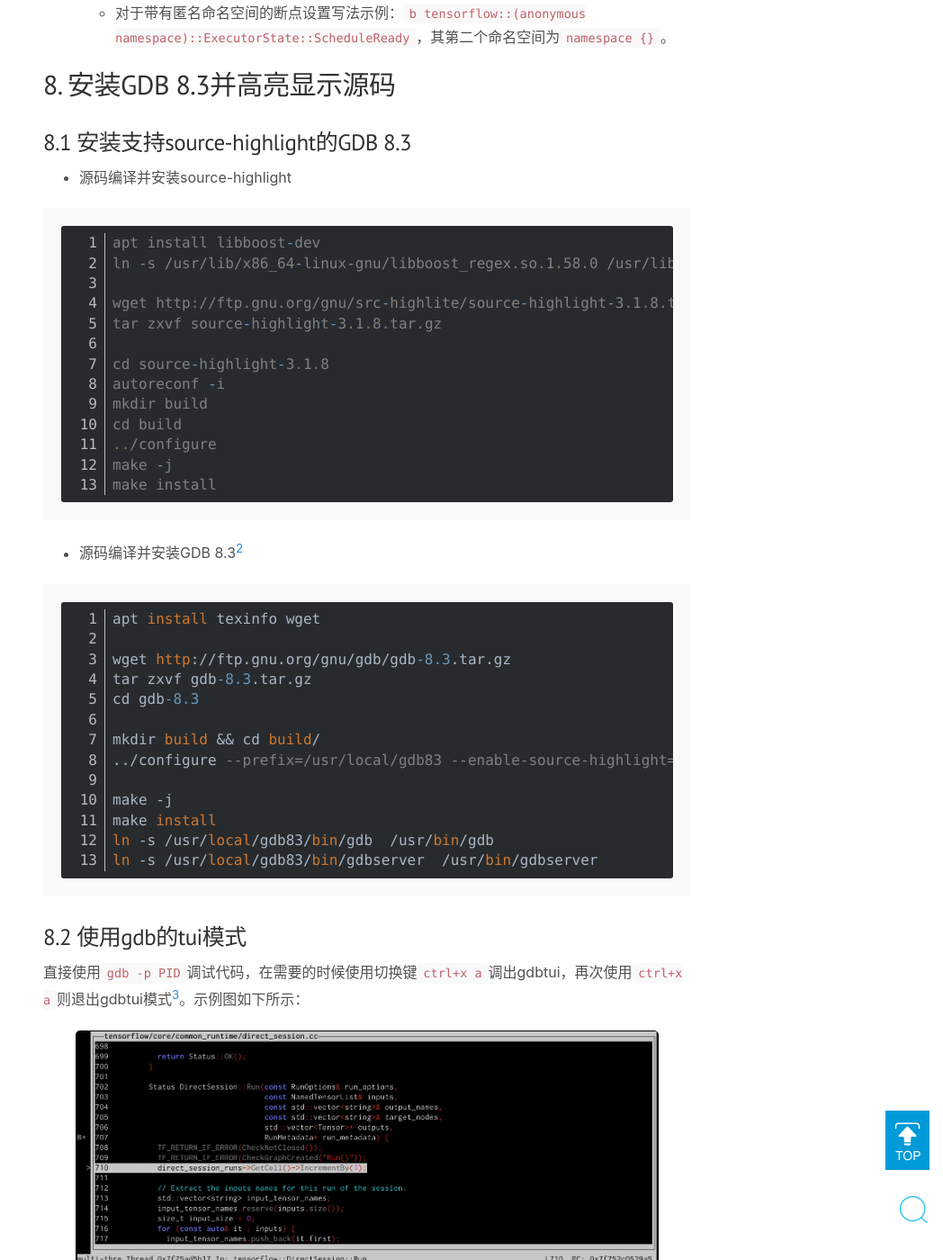
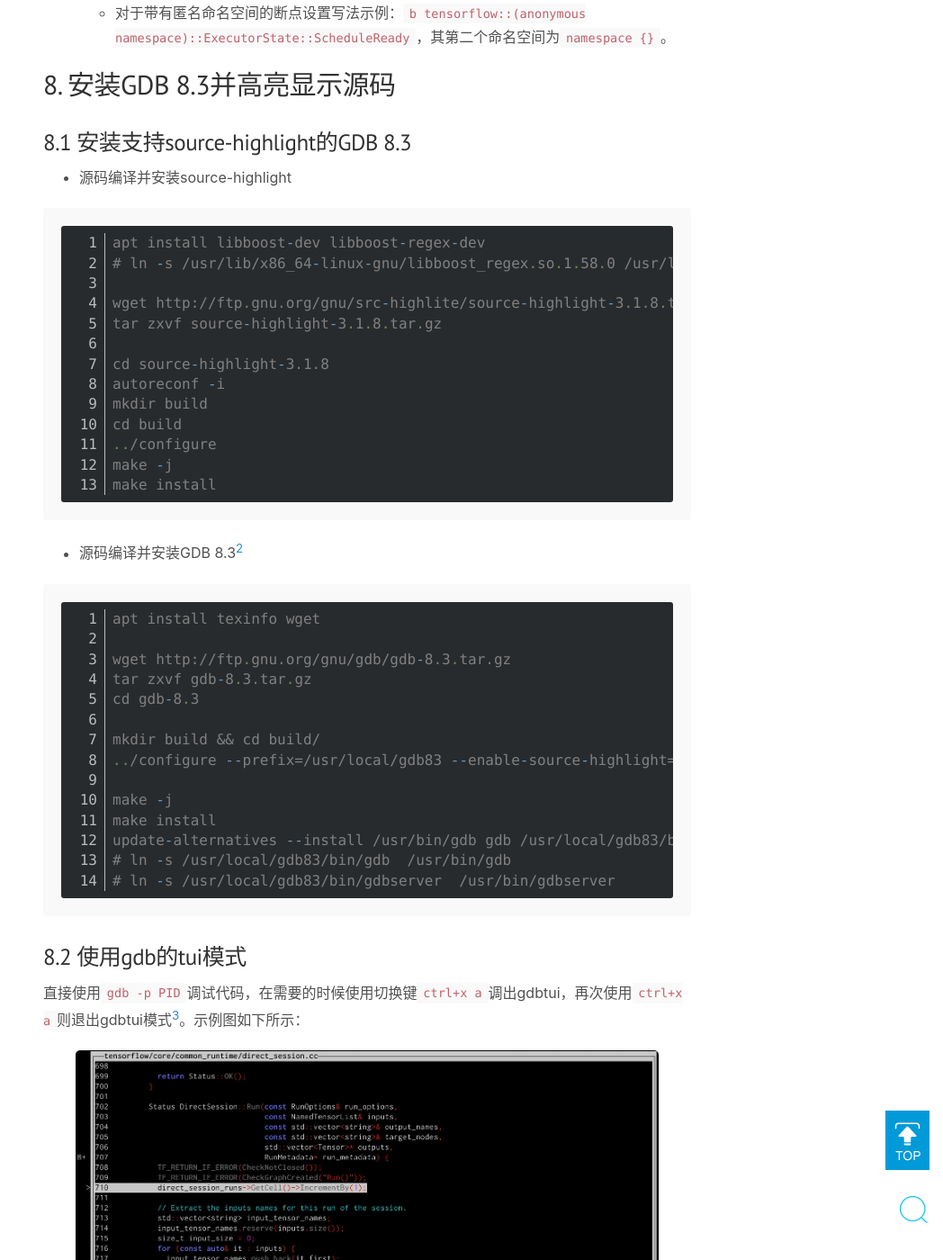
Before and after one commit to wzzju/wzzju.github.io, a Jekyll site: the page built from _posts/2020-03-17-tf-compile.md, in a window 1280 px wide and 1400 px high, scrolled down 5808 px. Shown: the whole window at 90% size, without its empty margins (232-1280 px from the left). Built offline with Jekyll 4.4.1, drawn with Linux system fonts in a browser that asks for light colours; comment, search, counter and statistics services are not loaded.

Commit message:
update gdb compile doc

````diff
--- a/_posts/2020-03-17-tf-compile.md
+++ b/_posts/2020-03-17-tf-compile.md
@@ -225,8 +225,8 @@ set auto-load safe-path /
 * 源码编译并安装source-highlight
 
 ```shell
-apt install libboost-dev
-ln -s /usr/lib/x86_64-linux-gnu/libboost_regex.so.1.58.0 /usr/lib/x86_64-linux-gnu/libboost_regex.so
+apt install libboost-dev libboost-regex-dev
+# ln -s /usr/lib/x86_64-linux-gnu/libboost_regex.so.1.58.0 /usr/lib/x86_64-linux-gnu/libboost_regex.so
 
 wget http://ftp.gnu.org/gnu/src-highlite/source-highlight-3.1.8.tar.gz
 tar zxvf source-highlight-3.1.8.tar.gz
@@ -254,8 +254,9 @@ mkdir build && cd build/
 
 make -j
 make install
-ln -s /usr/local/gdb83/bin/gdb  /usr/bin/gdb
-ln -s /usr/local/gdb83/bin/gdbserver  /usr/bin/gdbserver
+update-alternatives --install /usr/bin/gdb gdb /usr/local/gdb83/bin/gdb 83 --slave /usr/bin/gdbserver gdbserver /usr/local/gdb83/bin/gdbserver --slave /usr/bin/gdb-add-index gdb-add-index /usr/local/gdb83/bin/gdb-add-index
+# ln -s /usr/local/gdb83/bin/gdb  /usr/bin/gdb
+# ln -s /usr/local/gdb83/bin/gdbserver  /usr/bin/gdbserver
 ```
 
 ### 8.2 使用gdb的tui模式
````
